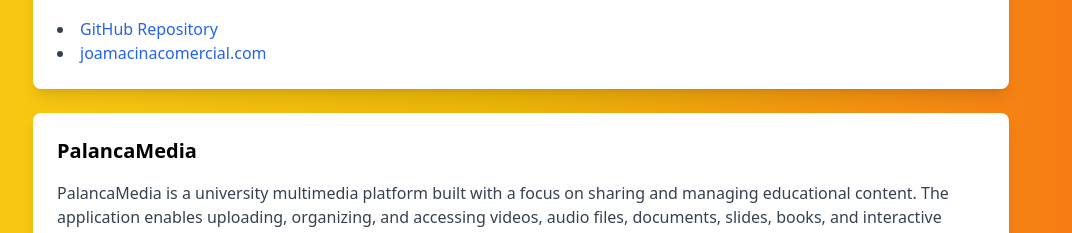
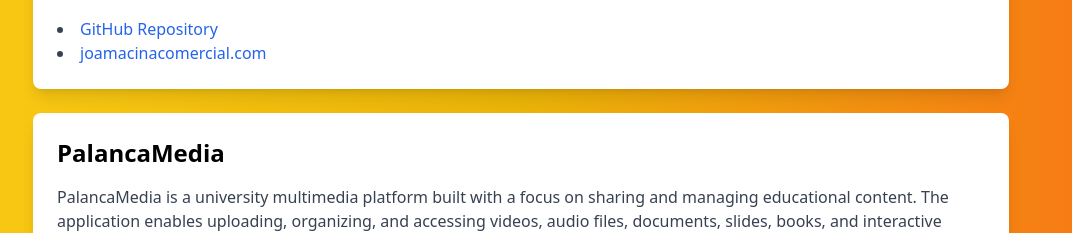
Before and after one commit to TheRealCocky/meu-portfolio-react, a React (Vite) app: page /projects in a window 1280 px wide. Shown: the part 1480-1713 px from the top of the page, without its empty margins (119-1191 px from the left). Built offline with nearby package versions, Linux system fonts and the light colour scheme.

Commit message:
the same

```diff
--- a/src/components/Projects.jsx
+++ b/src/components/Projects.jsx
@@ -100,7 +100,7 @@
 
             {/* Project: PalancaMedia */}
             <div className="mb-6 p-6 bg-white rounded-lg shadow-lg space-y-4">
-                <h3 className="text-xl font-semibold text-angola-black">PalancaMedia</h3>
+                <h3 className="text-2xl font-semibold text-angola-black">PalancaMedia</h3>
                 <p className="text-gray-700">
                     PalancaMedia is a university multimedia platform built with a focus on sharing and managing educational content. The application enables uploading, organizing, and accessing videos, audio files, documents, slides, books, and interactive quizzes. It features a robust CMS for content administration. This project was developed in collaboration with fellow 4th-year Computer Engineering students and is already available online.
                 </p>
```
